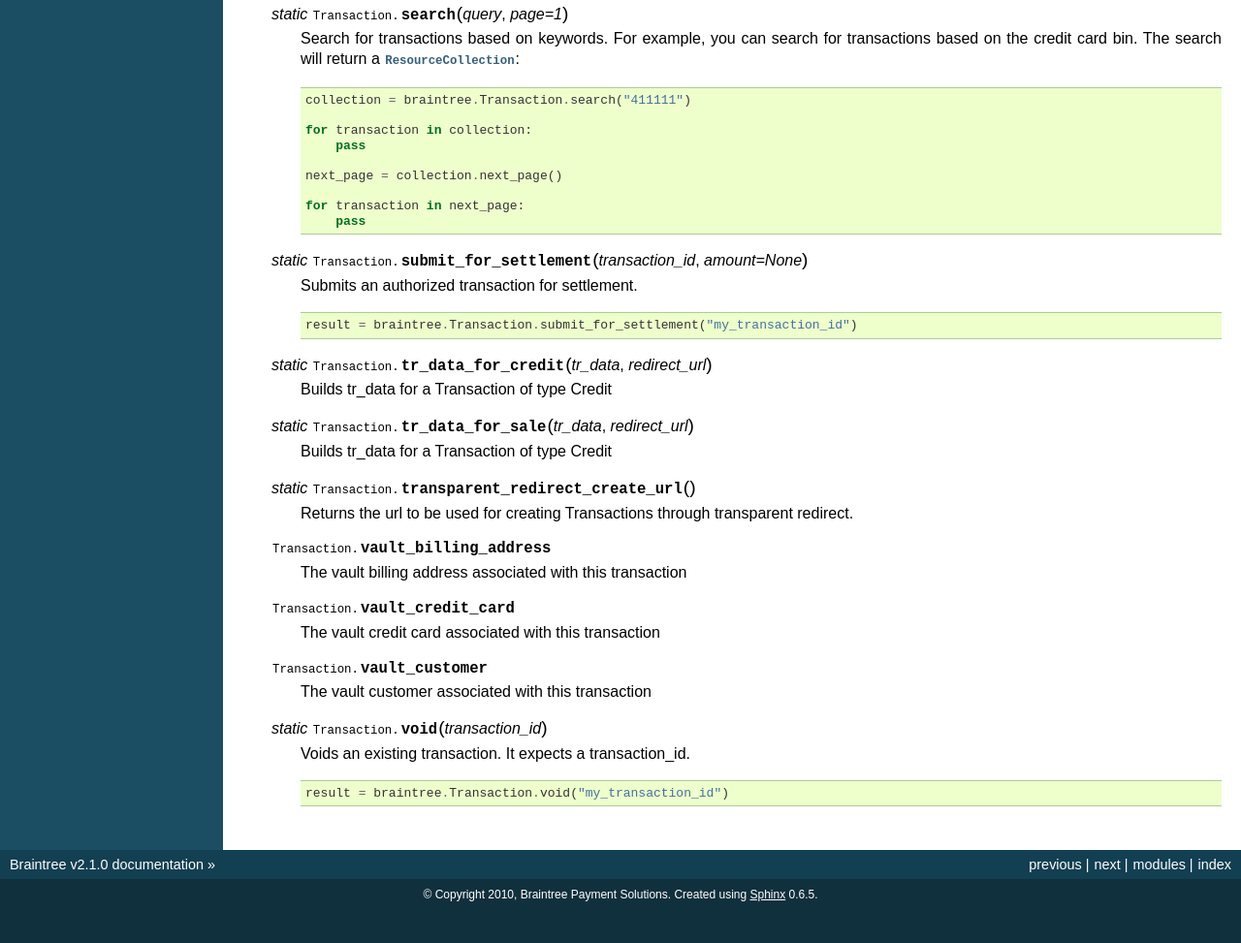
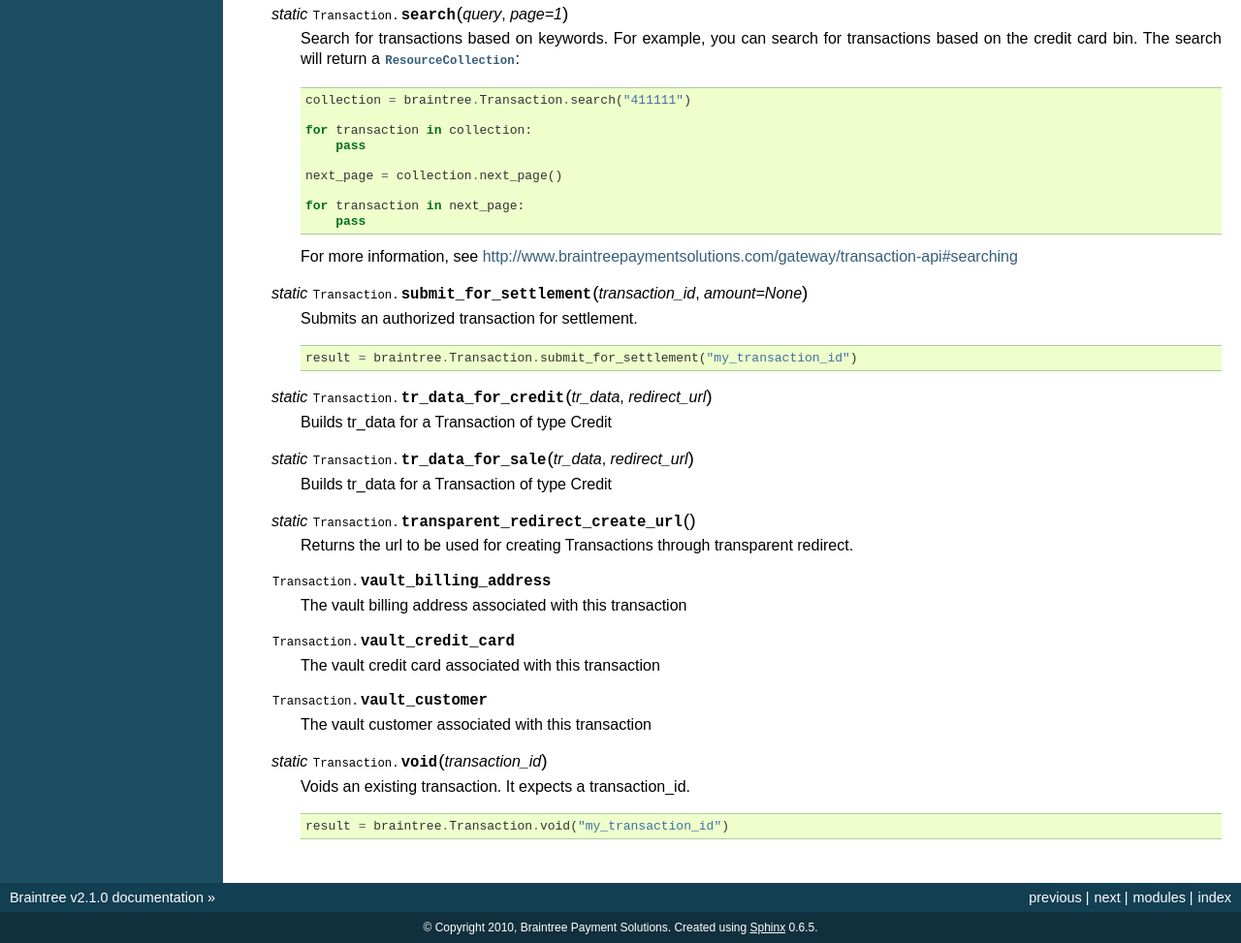
Before and after one commit to braintree/braintree_python, a plain HTML site: page transaction.html in a window 1280 px wide. Shown: the part 2948-3921 px from the top of the page at 97% size. Before the commit the page ends 3887 px from the top, so only its background shows below. Drawn offline with Linux system fonts and the light colour scheme.

Commit message:
link to API examples for Transaction search

```diff
--- a/transaction.html
+++ b/transaction.html
@@ -268,6 +268,7 @@ transactions based on the credit card bin. The search will return a
     <span class="k">pass</span>
 </pre></div>
 </div>
+<p>For more information, see <a class="reference external" href="http://www.braintreepaymentsolutions.com/gateway/transaction-api#searching">http://www.braintreepaymentsolutions.com/gateway/transaction-api#searching</a></p>
 </dd></dl>
 
 <dl class="staticmethod">
```
